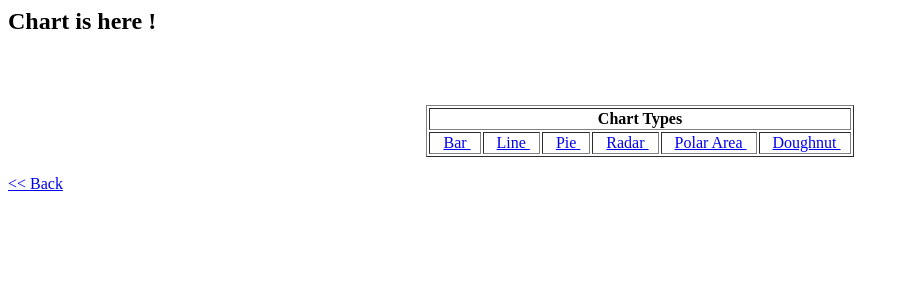
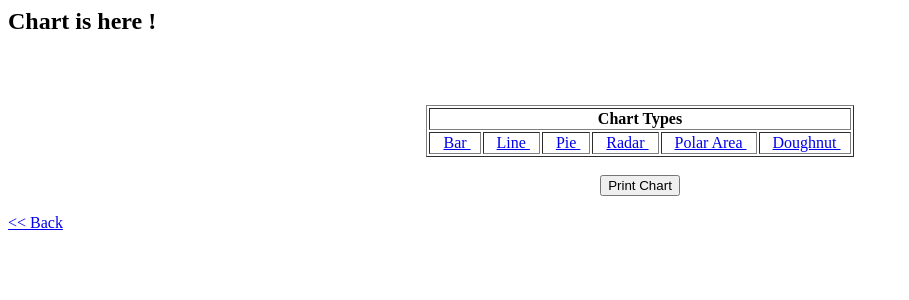
Before and after one commit to kansaranishith/Chart-Demo, a Django app: template chart/templates/chart/chart.html in a window 1280 px wide. Shown: the top 300 px of the page, without its empty margins (0-909 px from the left). Run offline with Django 3.2, Linux system fonts and the light colour scheme; the template is opened without the code that fills it, so the values that code supplies are empty; some libraries are stand-ins or nearby versions.

Commit message:
print chart functionality

```diff
--- a/chart/static/chart/js/chart_view.js
+++ b/chart/static/chart/js/chart_view.js
@@ -61,3 +61,14 @@
         });
 
   });
+
+  function printContent(el) {
+    var canvas = document.getElementById(el);
+    var canvas_img = canvas.toDataURL("image/png",1.0); //JPEG will not match background color
+    var pdf = new jsPDF('landscape','in', 'A4'); //orientation, units, page size
+    pdf.addImage(canvas_img, 'png', .5, 1.75, 10, 2); //image, type, padding left, padding top, width, height
+    pdf.autoPrint(); //print window automatically opened with pdf
+    var blob = pdf.output("bloburl");
+    window.open(blob);
+
+}
--- a/chart/templates/chart/chart.html
+++ b/chart/templates/chart/chart.html
@@ -39,7 +39,8 @@
 			&nbsp;&nbsp;
 		</td>
 	</tr>
-</table>
+</table><br>
+<button onclick="printContent('ChartCanvas')"> Print Chart</button>
 </center>
 <br>
 <a href="{% url 'chart:home' %}"> << Back </a>
@@ -54,3 +55,4 @@
 <script src="https://ajax.googleapis.com/ajax/libs/jquery/3.4.1/jquery.min.js"></script>
 <script type="text/javascript" src="{% static 'chart/js/Chart.js' %}"></script>
 <script type="text/javascript" src="{% static 'chart/js/chart_view.js' %}"></script>
+<script src="https://cdn.jsdelivr.net/npm/jspdf@1.5.3/dist/jspdf.min.js"></script>
```
Also changed, not shown: media/eca641ac-bcef-11e9-8950-d8cb8a0bab53.csv (added, +13 -0 lines), README.md (added), db.sqlite3.
